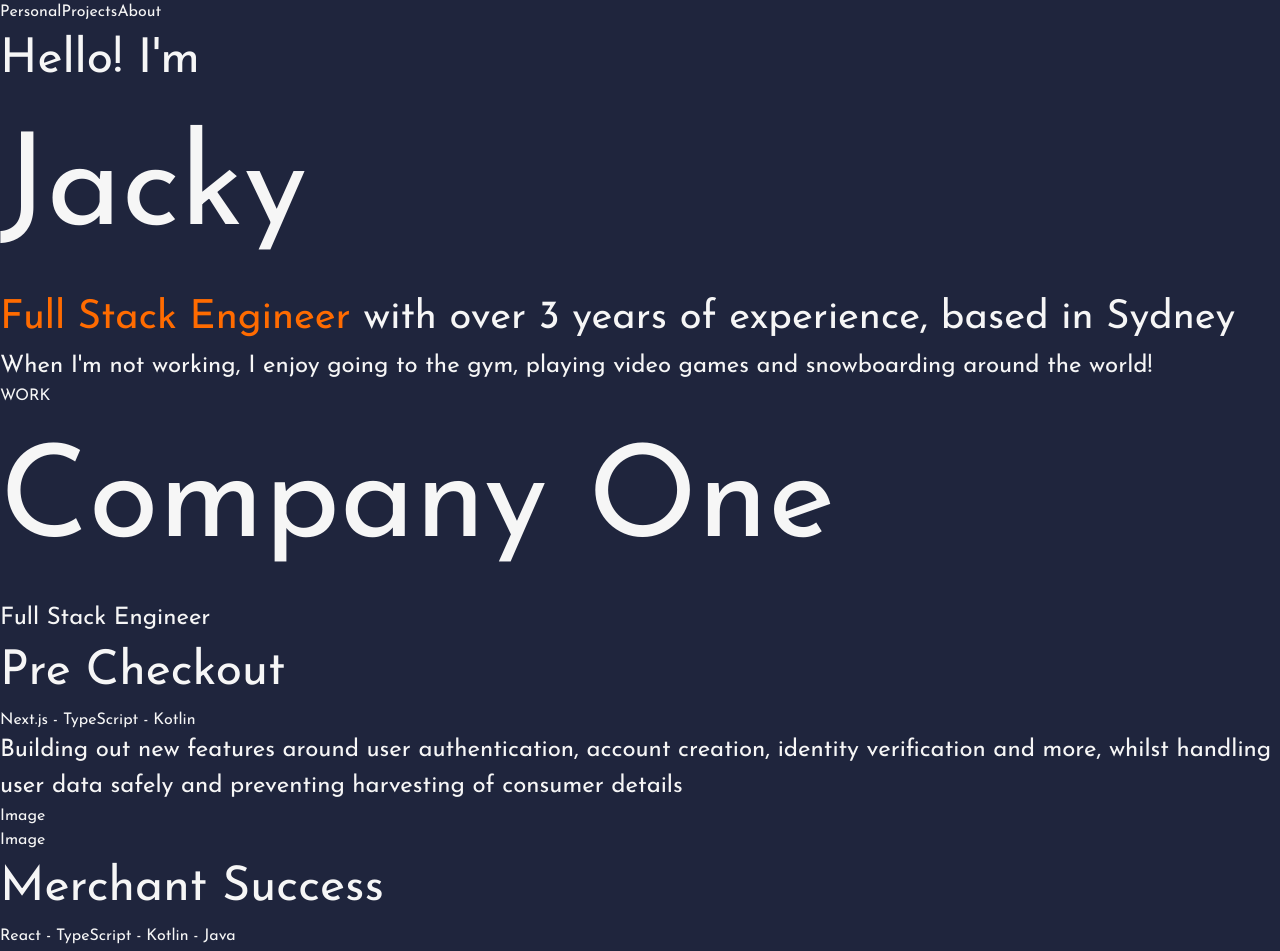
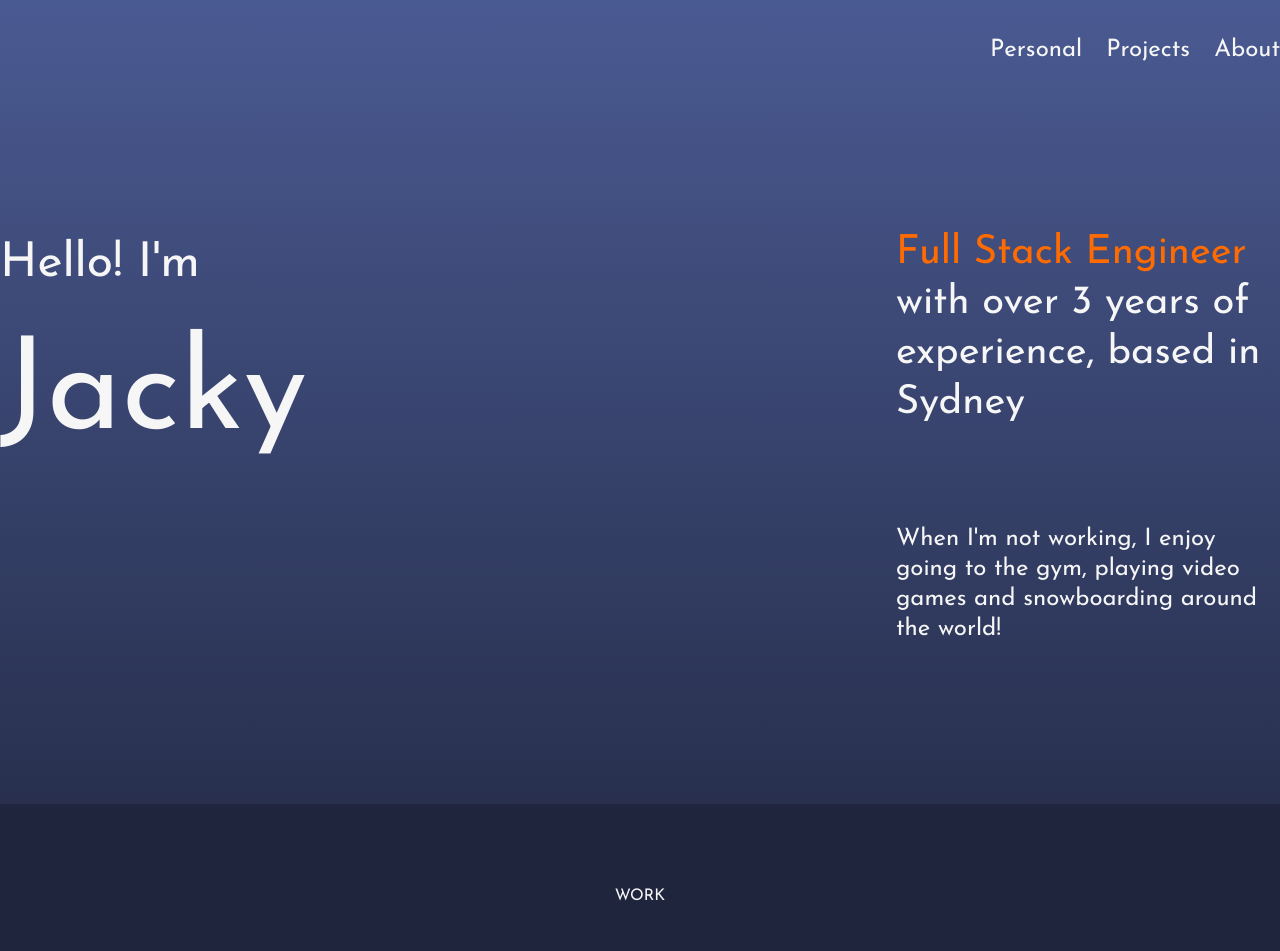
Before and after one commit to jky-dev/jky-site, a Next.js app: page / in a window 1280 px wide. Shown: the top 951 px of the page. Built offline with nearby package versions, Linux system fonts and the light colour scheme.

Commit message:
adjust main page layout

```diff
--- a/app/components/infoWithImage.tsx
+++ b/app/components/infoWithImage.tsx
@@ -17,14 +17,14 @@ interface ImageRenderProps {
 }
 
 const ImageRender = ({ imagePath }: ImageRenderProps) => {
-  return <div>Image</div>
+  return <div className='text-center'>Image</div>
 }
 
 const Content = ({ title, subtitle, paragraph }: ContentProps) => {
   return (
-    <div>
+    <div className=''>
       <h2>{title}</h2>
-      <h4>{subtitle}</h4>
+      <h4 className='altColor mb-12'>{subtitle}</h4>
       <p>{paragraph}</p>
     </div>
   )
@@ -39,6 +39,7 @@ const InfoWithImage = ({
 }: InfoWithImageProps) => {
   return (
     <>
+      <div className='grid grid-cols-2 gap-6'>
         {imageLocation === 'before' ? (
           <>
             <ImageRender imagePath={imagePath} />
@@ -50,6 +51,7 @@ const InfoWithImage = ({
             <ImageRender imagePath={imagePath} />
           </>
         )}
+      </div>
     </>
   )
 }
--- a/app/components/nav.tsx
+++ b/app/components/nav.tsx
@@ -1,9 +1,9 @@
 const Nav = () => {
   return (
-    <div>
-      <span>Personal</span>
-      <span>Projects</span>
-      <span>About</span>
+    <div className='flex justify-end gap-6'>
+      <p>Personal</p>
+      <p>Projects</p>
+      <p>About</p>
     </div>
   )
 }
--- a/app/page.tsx
+++ b/app/page.tsx
@@ -1,33 +1,42 @@
 import InfoWithImage from './components/infoWithImage'
 import Nav from './components/nav'
+import styles from './styles.module.css'
 
 export default function Home() {
   return (
-    <main className=''>
+    <>
+      <div className={`${styles.heroGradient} bg-blue-800`}>
+        <div className='max-w-screen-xl m-auto pt-8'>
           <Nav />
-      <section>
+          <section id='hero-section-1' className='py-40 flex justify-between'>
             <div>
               <h2>{`Hello! I'm`}</h2>
               <h1>Jacky</h1>
             </div>
             <img></img>
-        <div>
-          <h3>
-            <span className='altColor'>Full Stack Engineer</span> with over 3
-            years of experience, based in Sydney
+            <div className='w-96'>
+              <div className='mb-24'>
+                <h3 className='leading-tight'>
+                  <span className='altColor'>Full Stack Engineer</span> with
+                  over 3 years of experience, based in Sydney
                 </h3>
               </div>
               <div>
-          <p>{`When I'm not working, I enjoy going to the gym, playing video games and snowboarding around the world!`}</p>
+                <p className='leading-tight'>{`When I'm not working, I enjoy going to the gym, playing video games and snowboarding around the world!`}</p>
+              </div>
             </div>
           </section>
-      <section>
-        <div>
-          <h4>WORK</h4>
+        </div>
+      </div>
+      <section className='max-w-screen-xl m-auto py-20'>
+        <h4 className='text-center mb-7'>WORK</h4>
+        <span className='flex justify-center mb-32'>
+          <span>
             <h1>Company One</h1>
-          <p>Full Stack Engineer</p>
-        </div>
-        <div>
+            <p className='altColor'>Full Stack Engineer</p>
+          </span>
+        </span>
+        <div className='grid gap-32'>
           <InfoWithImage
             title='Pre Checkout'
             subtitle='Next.js - TypeScript - Kotlin'
@@ -43,6 +52,6 @@ export default function Home() {
           />
         </div>
       </section>
-    </main>
+    </>
   )
 }
--- /dev/null
+++ b/app/styles.module.css
@@ -0,0 +1,3 @@
+.heroGradient {
+  background: linear-gradient(#4a5a92, #28304e);
+}
--- a/tailwind.config.ts
+++ b/tailwind.config.ts
@@ -2,9 +2,9 @@ import type { Config } from 'tailwindcss'
 
 const config: Config = {
   content: [
-    './src/pages/**/*.{js,ts,jsx,tsx,mdx}',
-    './src/components/**/*.{js,ts,jsx,tsx,mdx}',
-    './src/app/**/*.{js,ts,jsx,tsx,mdx}',
+    './pages/**/*.{js,ts,jsx,tsx,mdx}',
+    './components/**/*.{js,ts,jsx,tsx,mdx}',
+    './app/**/*.{js,ts,jsx,tsx,mdx}',
   ],
   theme: {
     extend: {
```
Lines whose indentation alone changed are shown as unchanged.
